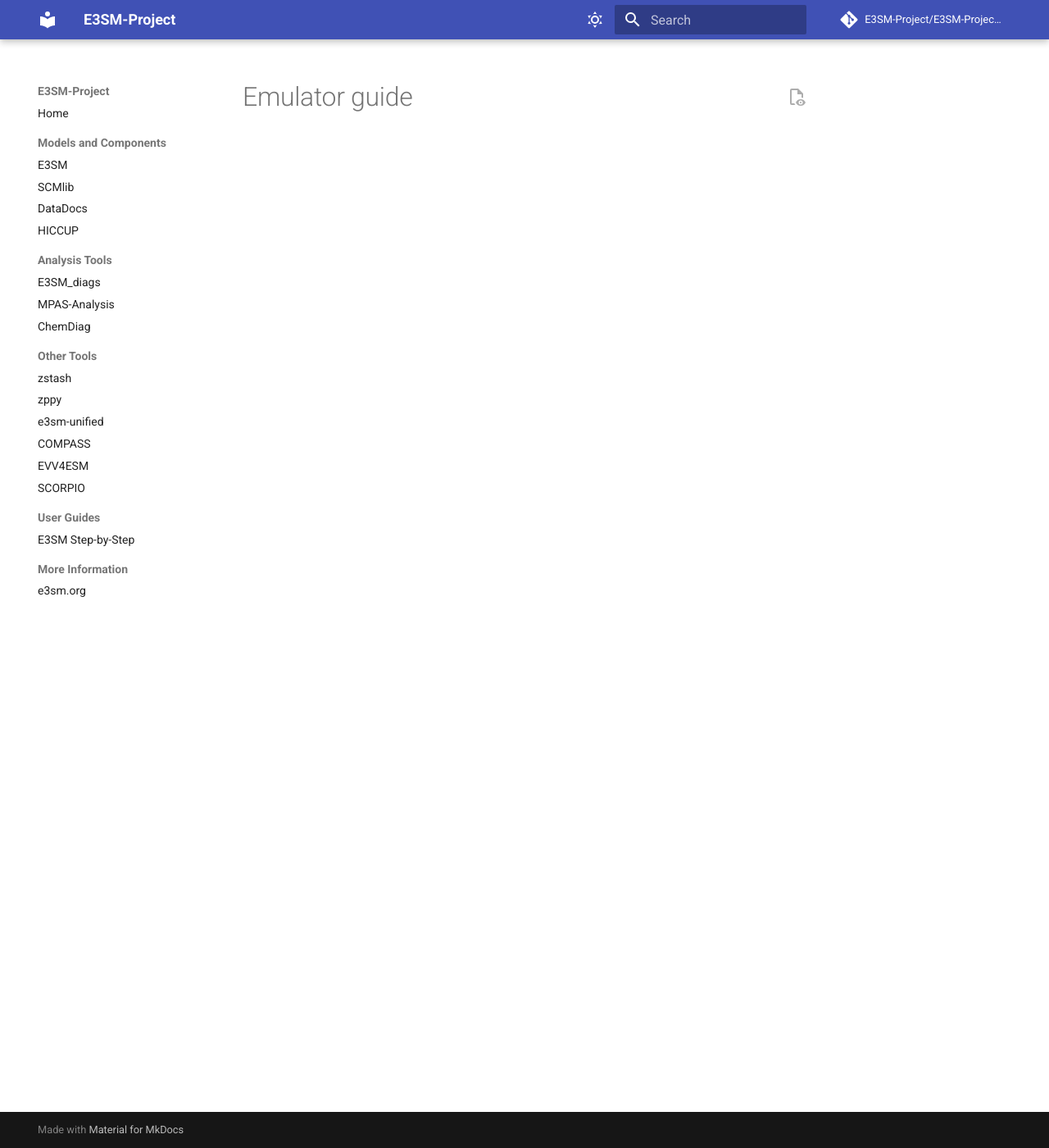
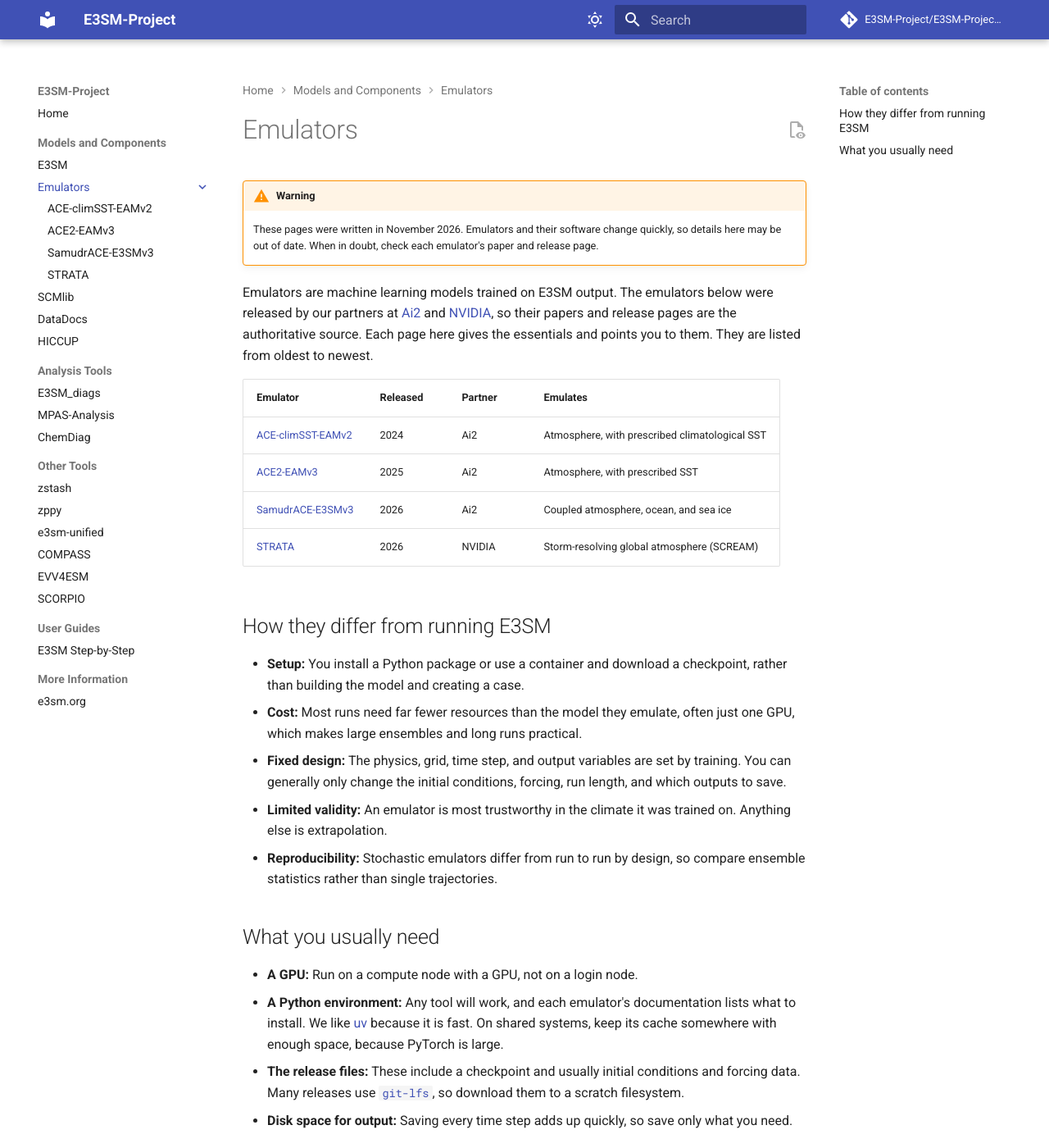
Before and after one commit to E3SM-Project/E3SM-Project.github.io, an MkDocs documentation site: the page built from docs/emulators/index.md, in a window 1280 px wide and 1400 px high. Shown: the whole window at 82% size. Built offline with MkDocs 1.6.1 and Material for MkDocs 9.7.7, drawn with Linux system fonts in a browser that asks for light colours; comment, search, counter and statistics services are not loaded.

Commit message:
Add emulator overview and per-emulator pages
Add a short landing page covering how emulators differ from running
E3SM and what is usually needed to use them, plus a small page for each
emulator, listed from oldest to newest, that points to its paper,
release, and documentation.

Co-Authored-By: Claude Opus 5.5 <noreply@anthropic.com>

```diff
--- a/docs/emulators/index.md
+++ b/docs/emulators/index.md
@@ -1 +1,28 @@
-# Emulator guide
+# Emulators
+
+!!! warning
+    These pages were written in November 2026. Emulators and their software change quickly, so details here may be out of date. When in doubt, check each emulator's paper and release page.
+
+Emulators are machine learning models trained on E3SM output. The emulators below were released by our partners at [Ai2](https://allenai.org/) and [NVIDIA](https://www.nvidia.com/), so their papers and release pages are the authoritative source. Each page here gives the essentials and points you to them. They are listed from oldest to newest.
+
+| Emulator | Released | Partner | Emulates |
+| --- | --- | --- | --- |
+| [ACE-climSST-EAMv2](ace-climsst-eamv2.md) | 2024 | Ai2 | Atmosphere, with prescribed climatological SST |
+| [ACE2-EAMv3](ace2-eamv3.md) | 2025 | Ai2 | Atmosphere, with prescribed SST |
+| [SamudrACE-E3SMv3](samudrace-e3smv3.md) | 2026 | Ai2 | Coupled atmosphere, ocean, and sea ice |
+| [STRATA](strata.md) | 2026 | NVIDIA | Storm-resolving global atmosphere (SCREAM) |
+
+## How they differ from running E3SM
+
+- **Setup:** You install a Python package or use a container and download a checkpoint, rather than building the model and creating a case.
+- **Cost:** Most runs need far fewer resources than the model they emulate, often just one GPU, which makes large ensembles and long runs practical.
+- **Fixed design:** The physics, grid, time step, and output variables are set by training. You can generally only change the initial conditions, forcing, run length, and which outputs to save.
+- **Limited validity:** An emulator is most trustworthy in the climate it was trained on. Anything else is extrapolation.
+- **Reproducibility:** Stochastic emulators differ from run to run by design, so compare ensemble statistics rather than single trajectories.
+
+## What you usually need
+
+- **A GPU:** Run on a compute node with a GPU, not on a login node.
+- **A Python environment:** Any tool will work, and each emulator's documentation lists what to install. We like [uv](https://docs.astral.sh/uv/) because it is fast. On shared systems, keep its cache somewhere with enough space, because PyTorch is large.
+- **The release files:** These include a checkpoint and usually initial conditions and forcing data. Many releases use [`git-lfs`](https://git-lfs.com/), so download them to a scratch filesystem.
+- **Disk space for output:** Saving every time step adds up quickly, so save only what you need.
--- a/mkdocs.yaml
+++ b/mkdocs.yaml
@@ -4,6 +4,12 @@ nav:
   - Home: 'index.md'
   - Models and Components:
     - 'E3SM' : 'https://docs.e3sm.org/E3SM'
+    - 'Emulators':
+      - 'emulators/index.md'
+      - 'ACE-climSST-EAMv2' : 'emulators/ace-climsst-eamv2.md'
+      - 'ACE2-EAMv3' : 'emulators/ace2-eamv3.md'
+      - 'SamudrACE-E3SMv3' : 'emulators/samudrace-e3smv3.md'
+      - 'STRATA' : 'emulators/strata.md'
     - 'SCMlib' : 'https://github.com/E3SM-Project/scmlib/wiki/E3SM-Intensive-Observation-Period-Case-Library'
     - 'DataDocs' : 'https://docs.e3sm.org/e3sm_data_docs/_build/html/index.html'
     - 'HICCUP' : 'https://github.com/E3SM-Project/HICCUP'
```
Also changed, not shown: docs/emulators/ace-climsst-eamv2.md (added, +13 -0 lines), docs/emulators/ace2-eamv3.md (added, +13 -0 lines), docs/emulators/samudrace-e3smv3.md (added, +13 -0 lines), docs/emulators/strata.md (added, +13 -0 lines), docs/index.md (+1 -1 lines).
